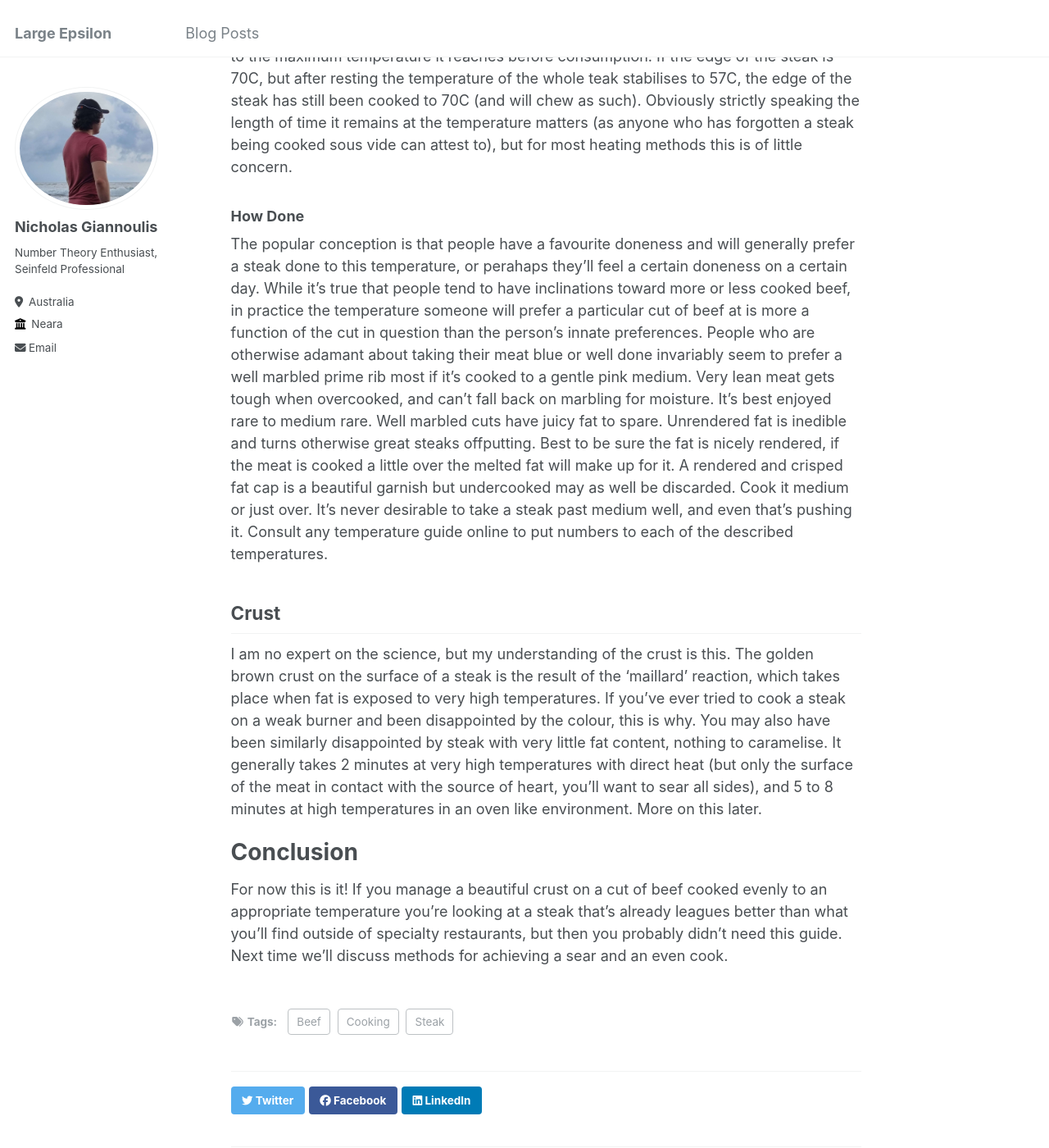
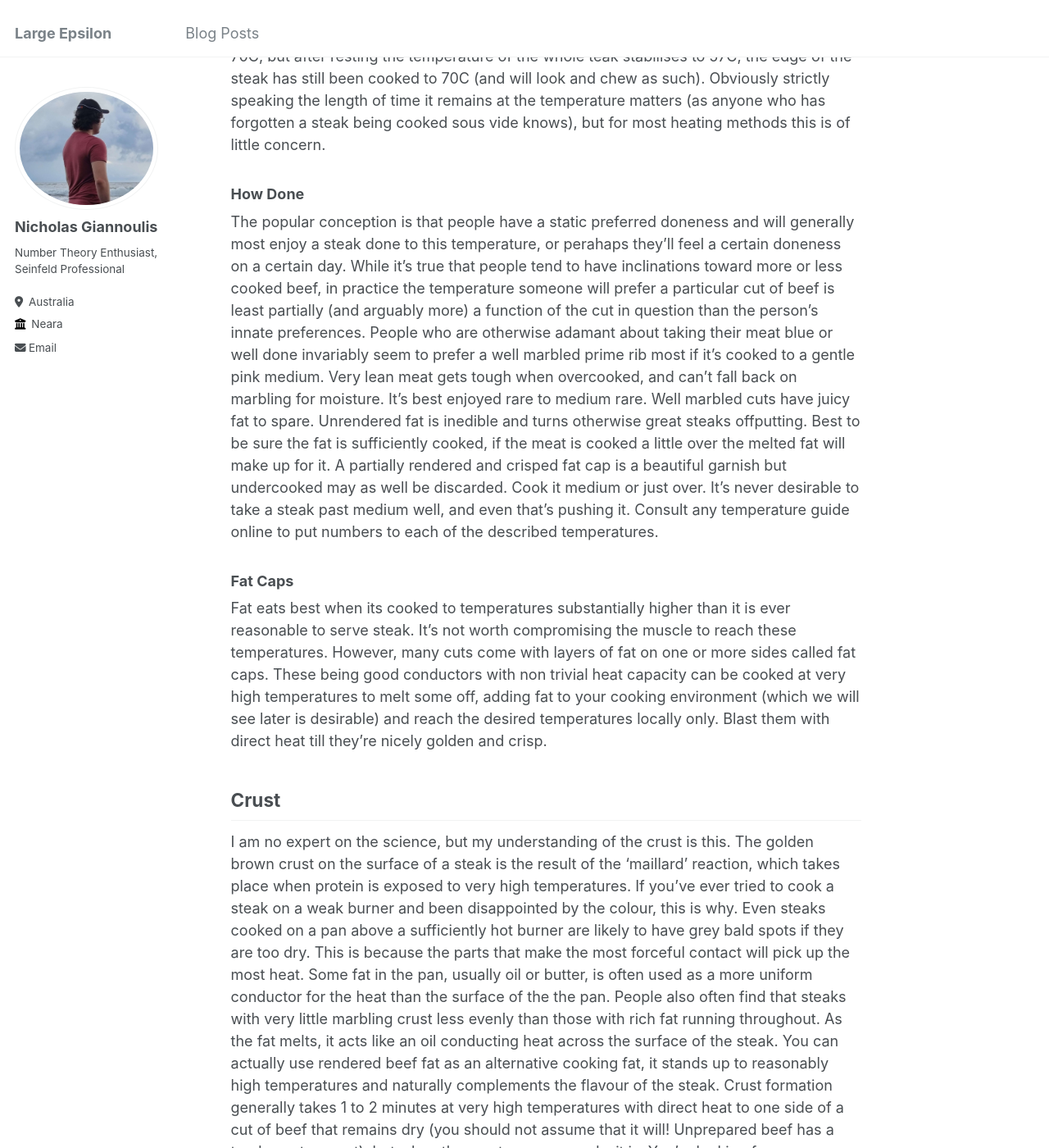
Before and after one commit to LargeEpsilon/LargeEpsilon.github.io, a Jekyll site: the page built from _posts/2024-12-19-An-Invitation-to-Cooking-Steak.md, in a window 1280 px wide and 1400 px high, scrolled down 2670 px. Shown: the whole window at 82% size. Built offline with Jekyll 4.4.1, drawn with Linux system fonts in a browser that asks for light colours; comment, search, counter and statistics services are not loaded; some of the changed text lies outside the part shown.

Commit message:
steak fixup

```diff
--- a/_posts/2024-12-19-An-Invitation-to-Cooking-Steak.md
+++ b/_posts/2024-12-19-An-Invitation-to-Cooking-Steak.md
@@ -50,8 +50,8 @@ whose product you enjoy, try some older style butchers if possible. Dry aged bee
 flavour (curtesy of msg produced by bacteria).
 
 ### Marbling
-This is the sexy part of steak content, everyone loves wagyu. Marbling, sometimes referred to as intramuscular fat, refers to the fat dispersed throughout a steak (hence the name). Fat coats
-your mouth for an *unctious* mouth feel, contributes its own flavour (especially if its well rendered during the cooking) and is a key source of moisture. There are 3 widely known
+This is the sexy part of steak content. Intra muscular fat, usually referred to as marbling, refers to the fat dispersed throughout a steak (hence the name). Beef fat is delicious and coats your mouth in a way that is
+really quite special. It's also a key source of moisture. There are 3 widely known
 schemes for grading the quality and quantity of intra muscular fat. The simplest is the USDA scheme which designates 3 categories, 'select', 'choice' and 'prime'. I wouldn't touch select. For
 premium cuts of steak choice can be fine, but you really want prime. Australia and Japan have numerical grading schemes (MS and BMS respectively). Generally I like a 6 on both scales, maybe a 5 on the MS,
 although for tougher cuts I prefer more and for more tender steaks less. If you're buying from a meat case with no indication of grade, it's safe to assume that even the most marbled piece on display isn't at
@@ -67,22 +67,28 @@ crust on the surface, and the interior of the steak should be cooked to the desi
 ## Doneness
 There is often some confusion as to what it means to cook a steak to a certain temperature. To be precise, by temperature or doneness of a part of the steak I will refer to the maximum temperature
 it reaches before consumption. If the edge of the steak is 70C, but after resting the temperature of the whole teak stabilises to 57C, the edge of the steak has
-still been cooked to 70C (and will chew as such). Obviously strictly speaking the length of time it remains at the temperature matters (as anyone who has forgotten a steak
-being cooked sous vide can attest to), but for most heating methods this is of little concern.
+still been cooked to 70C (and will look and chew as such). Obviously strictly speaking the length of time it remains at the temperature matters (as anyone who has forgotten a steak
+being cooked sous vide knows), but for most heating methods this is of little concern.
 
 ### How Done
-The popular conception is that people have a favourite doneness and will generally prefer a steak done to this temperature, or perahaps they'll feel a certain doneness on a certain day. While it's true
-that people tend to have inclinations toward more or less cooked beef, in practice the temperature someone will prefer a particular cut of beef at is more a function of the cut in question than the person's
+The popular conception is that people have a static preferred doneness and will generally most enjoy a steak done to this temperature, or perahaps they'll feel a certain doneness on a certain day. While it's true
+that people tend to have inclinations toward more or less cooked beef, in practice the temperature someone will prefer a particular cut of beef is least partially (and arguably more) a function of the cut in question than the person's
 innate preferences. People who are otherwise adamant about taking their meat blue or well done invariably seem to prefer a well marbled prime rib most if it's cooked to a gentle pink medium. Very lean meat gets tough
 when overcooked, and can't fall back on marbling for moisture. It's best enjoyed rare to medium rare. Well marbled cuts have juicy fat to spare. Unrendered fat is inedible and turns otherwise great steaks offputting.
-Best to be sure the fat is nicely rendered, if the meat is cooked a little over the melted fat will make up for it. A rendered and crisped fat cap is a beautiful garnish but undercooked may as well be discarded.
+Best to be sure the fat is sufficiently cooked, if the meat is cooked a little over the melted fat will make up for it. A partially rendered and crisped fat cap is a beautiful garnish but undercooked may as well be discarded.
 Cook it medium or just over. It's never desirable to take a steak past medium well, and even that's pushing it. Consult any temperature guide online to put numbers to each of the described temperatures.
+
+### Fat Caps
+Fat eats best when its cooked to temperatures substantially higher than it is ever reasonable to serve steak. It's not worth compromising the muscle to reach these temperatures. However, many cuts come with layers of fat on one
+or more sides called fat caps. These being good conductors with non trivial heat capacity can be cooked at very high temperatures to melt some off, adding fat to your cooking environment (which we will see later is desirable) and
+reach the desired temperatures locally only. Blast them with direct heat till they're nicely golden and crisp.
 
 ## Crust
 I am no expert on the science, but my understanding of the crust is this. The golden brown crust on the surface of a steak is the result of the 'maillard' reaction, which takes place
-when fat is exposed to very high temperatures. If you've ever tried to cook a steak on a weak burner and been disappointed by the colour, this is why. You may also have been similarly
-disappointed by steak with very little fat content, nothing to caramelise. It generally takes 2 minutes at very high temperatures with direct heat (but only the surface of the meat in contact with the
-source of heart, you'll want to sear all sides), and 5 to 8 minutes at high temperatures in an oven like environment. More on this later.
+when protein is exposed to very high temperatures. If you've ever tried to cook a steak on a weak burner and been disappointed by the colour, this is why. Even steaks cooked on a pan above a sufficiently hot burner are likely
+to have grey bald spots if they are too dry. This is because the parts that make the most forceful contact will pick up the most heat. Some fat in the pan, usually oil or butter, is often used as a more uniform conductor for the heat than the surface of the
+the pan. People also often find that steaks with very little marbling crust less evenly than those with rich fat running throughout. As the fat melts, it acts like an oil conducting heat across the surface of the steak. You can actually
+use rendered beef fat as an alternative cooking fat, it stands up to reasonably high temperatures and naturally complements the flavour of the steak. Crust formation generally takes 1 to 2 minutes at very high temperatures with direct heat to one side of a cut of beef that remains dry (you should not assume that it will! Unprepared beef has a tendency to sweat), but when the crust appears ready, it is. You're looking for an appealing deep brown. No need to dogmatically adhere to any timing.
 
 # Conclusion
 For now this is it! If you manage a beautiful crust on a cut of beef cooked evenly to an appropriate temperature you're looking at a steak that's already leagues better than what you'll find outside of
```
